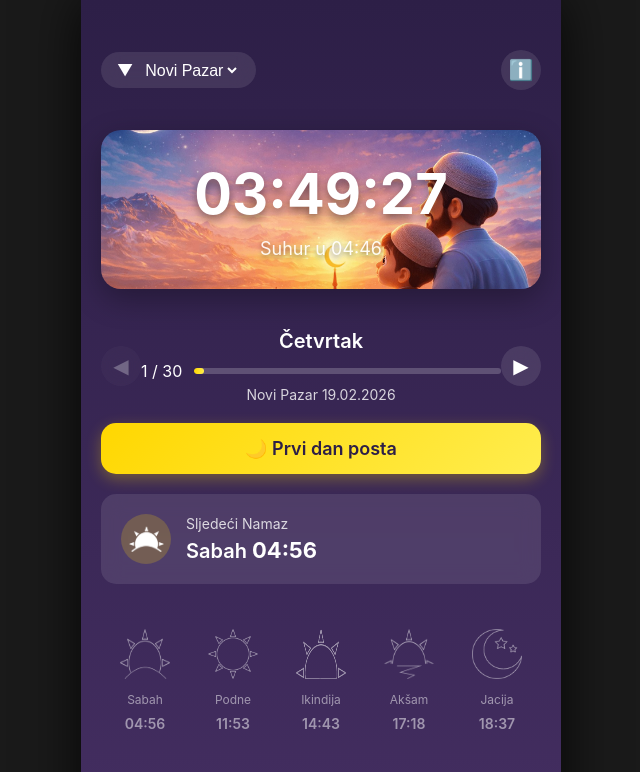
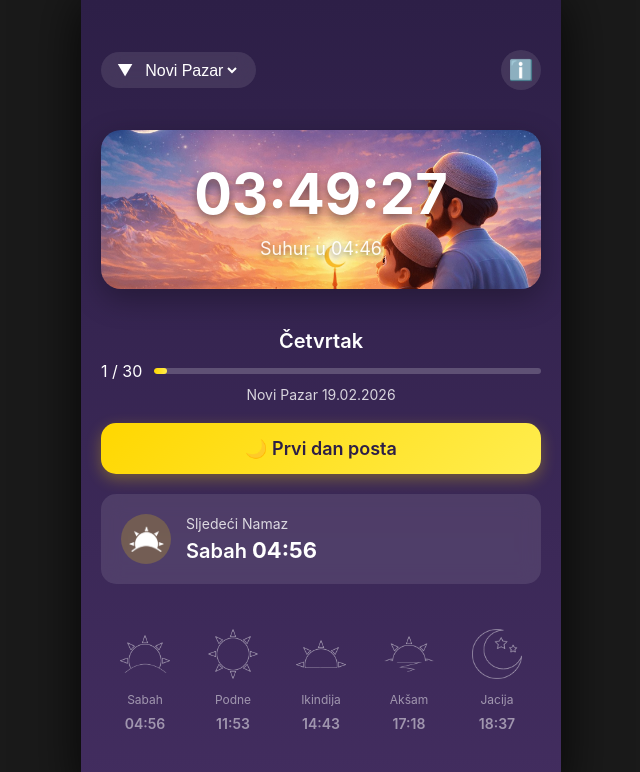
Before and after one commit to ramcevicadis/ramadan-app, a React (Create React App) app: page / in a window 1280 px wide. Shown: the top 772 px of the page, without its empty margins (319-959 px from the left). Built offline with nearby package versions, Linux system fonts and the light colour scheme.

Commit message:
Add files via upload

```diff
--- a/src/styles/App.css
+++ b/src/styles/App.css
@@ -4,11 +4,21 @@
   box-sizing: border-box;
 }
 
+html, body {
+  margin: 0;
+  padding: 0;
+  width: 100%;
+  height: 100%;
+  overflow-x: hidden;
+  background: linear-gradient(180deg, #2d1f47 0%, #4a3268 100%);
+  position: fixed;
+  overscroll-behavior: none;
+}
+
 body {
   font-family: -apple-system, BlinkMacSystemFont, 'Segoe UI', 'Roboto', sans-serif;
   -webkit-font-smoothing: antialiased;
   -moz-osx-font-smoothing: grayscale;
-  overflow-x: hidden;
 }
 
 .app {
@@ -17,15 +27,23 @@ body {
   display: flex;
   justify-content: center;
   align-items: flex-start;
+  position: fixed;
+  width: 100%;
+  height: 100%;
+  overflow: hidden;
 }
 
 .app-container {
   width: 100%;
   max-width: 480px;
   min-height: 100vh;
+  max-height: 100vh;
   background: linear-gradient(180deg, #2d1f47 0%, #4a3268 100%);
   box-shadow: 0 0 50px rgba(0, 0, 0, 0.5);
   position: relative;
+  overflow-y: auto;
+  overflow-x: hidden;
+  -webkit-overflow-scrolling: touch;
 }
 
 /* ========== SPLASH SCREEN ========== */
@@ -47,7 +65,7 @@ body {
 
 .splash-sponsors {
   position: absolute;
-  top: 120px;
+  top: 60px;
   width: 100%;
   display: flex;
   justify-content: center;
@@ -62,13 +80,13 @@ body {
   max-width: 400px;
   width: 85%;
   height: auto;
-  margin-bottom: 40px;
+  margin-top: -80px;
   animation: scaleIn 0.8s ease-out;
 }
 
 .splash-footer {
   position: absolute;
-  bottom: 60px;
+  bottom: 30px;
   color: white;
   font-size: 18px;
   font-weight: 500;
@@ -197,7 +215,7 @@ body {
   border-radius: 50%;
   width: 40px;
   height: 40px;
-  display: flex;
+  display: none;
   align-items: center;
   justify-content: center;
   cursor: pointer;
@@ -364,6 +382,7 @@ body {
 .prayer-icon img {
   width: 50px;
   height: 50px;
+  object-fit: contain;
 }
 
 .prayer-name {
```
